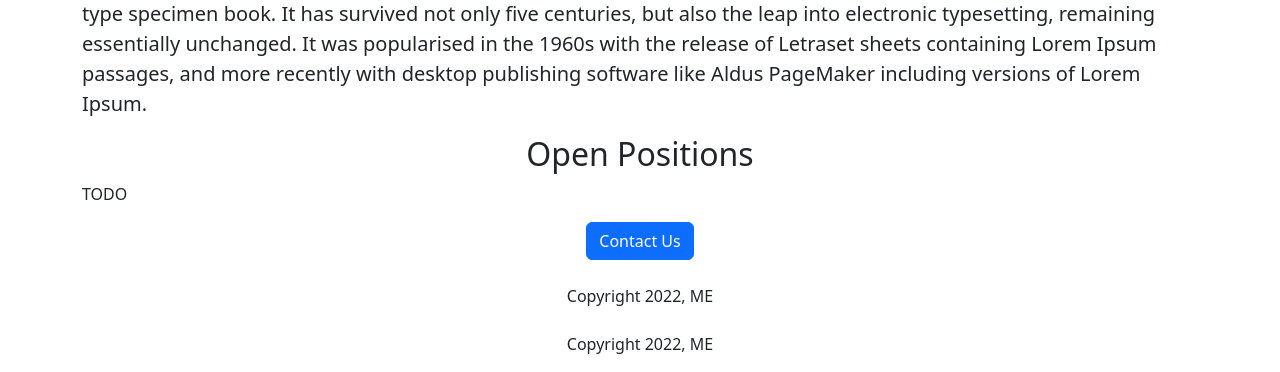
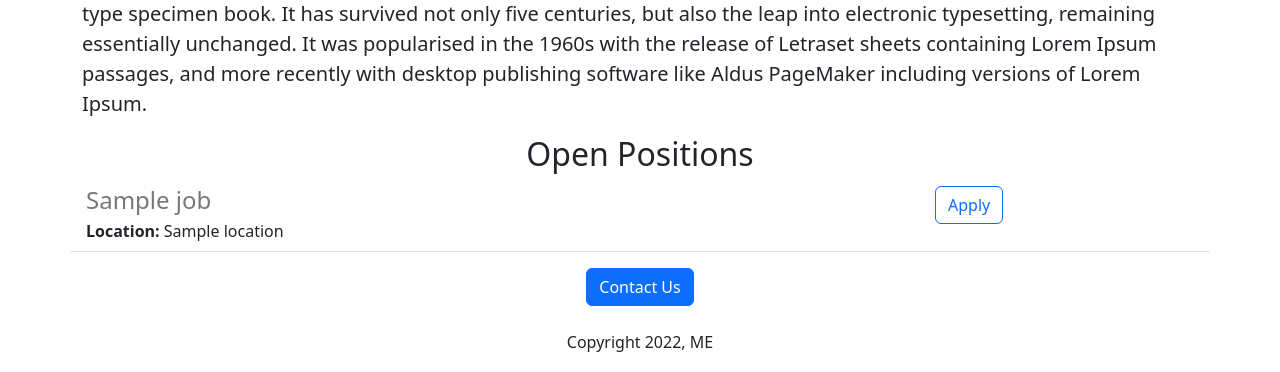
Before and after one commit to prototypid/Flask-Job-Listing, a Flask app: template templates/page.html in a window 1280 px wide. Shown: the part 603-975 px from the top of the page. Run offline with Flask 3, Linux system fonts and the light colour scheme; the template is opened without the code that fills it: most values are stand-ins (such as "Sample title", 1, 10 or a date in 2020).

Commit message:
Update templates

```diff
--- /dev/null
+++ b/templates/jobitem.html
@@ -0,0 +1,19 @@
+<div class="border-bottom row" style="margin-bottom: 16px; padding: 4px 4px 8px 4px">
+    <div class="col-9">
+        <h4
+            style="color:rgb(120, 120, 120); margin-bottom: 4px">
+            {{ job['title'] }}
+        </h4>
+        <div>
+            <b>Location:</b>  {{ job['location']}}
+        </div>
+        {% if 'salary' in job %}
+        <div>
+            <b>Salary:</b> {{ job['salary']}}
+        </div>
+        {% endif %}
+    </div>
+    <div class="col-3">
+        <button type="button" class="btn btn-outline-primary">Apply</button>
+    </div>
+</div>
--- a/templates/page.html
+++ b/templates/page.html
@@ -23,10 +23,13 @@
             Lorem Ipsum is simply dummy text of the printing and typesetting industry. Lorem Ipsum has been the industry's standard dummy text ever since the 1500s, when an unknown printer took a galley of type and scrambled it to make a type specimen book. It has survived not only five centuries, but also the leap into electronic typesetting, remaining essentially unchanged. It was popularised in the 1960s with the release of Letraset sheets containing Lorem Ipsum passages, and more recently with desktop publishing software like Aldus PageMaker including versions of Lorem Ipsum.
         </p>
         <h2 class="text-center">Open Positions</h2>
-        <p>TODO</p>
+        <div>
+            {% for job in jobs %}
+                {% include 'jobitem.html' %}
+            {% endfor %}
+        </div>
         <div class="text-center">
             <button class="btn btn-primary btn-large">Contact Us</button>
-                <p class="mt-4">Copyright 2022, ME</p>
                 <p class="mt-4">Copyright 2022, ME</p>
         </div>
     </div>
```
